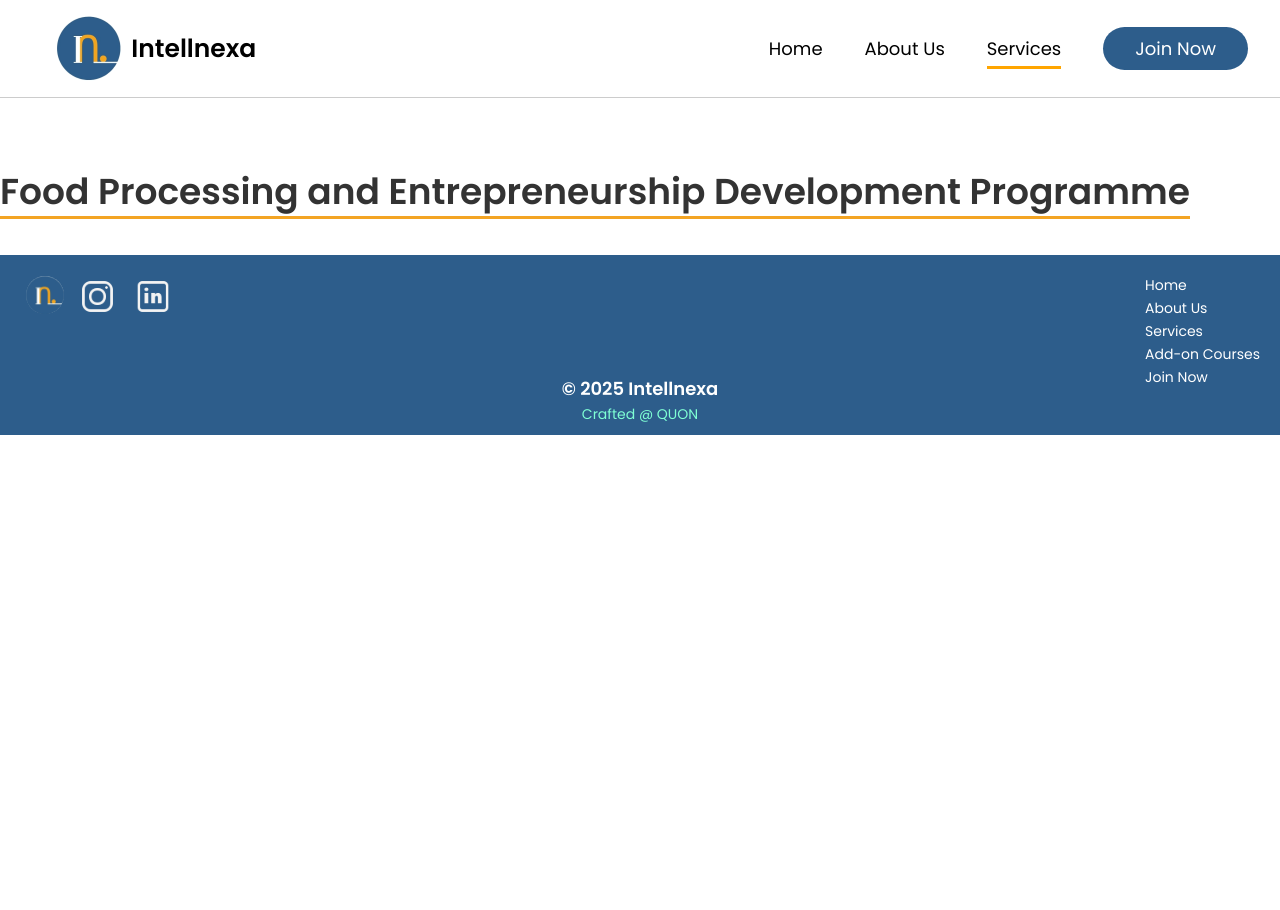
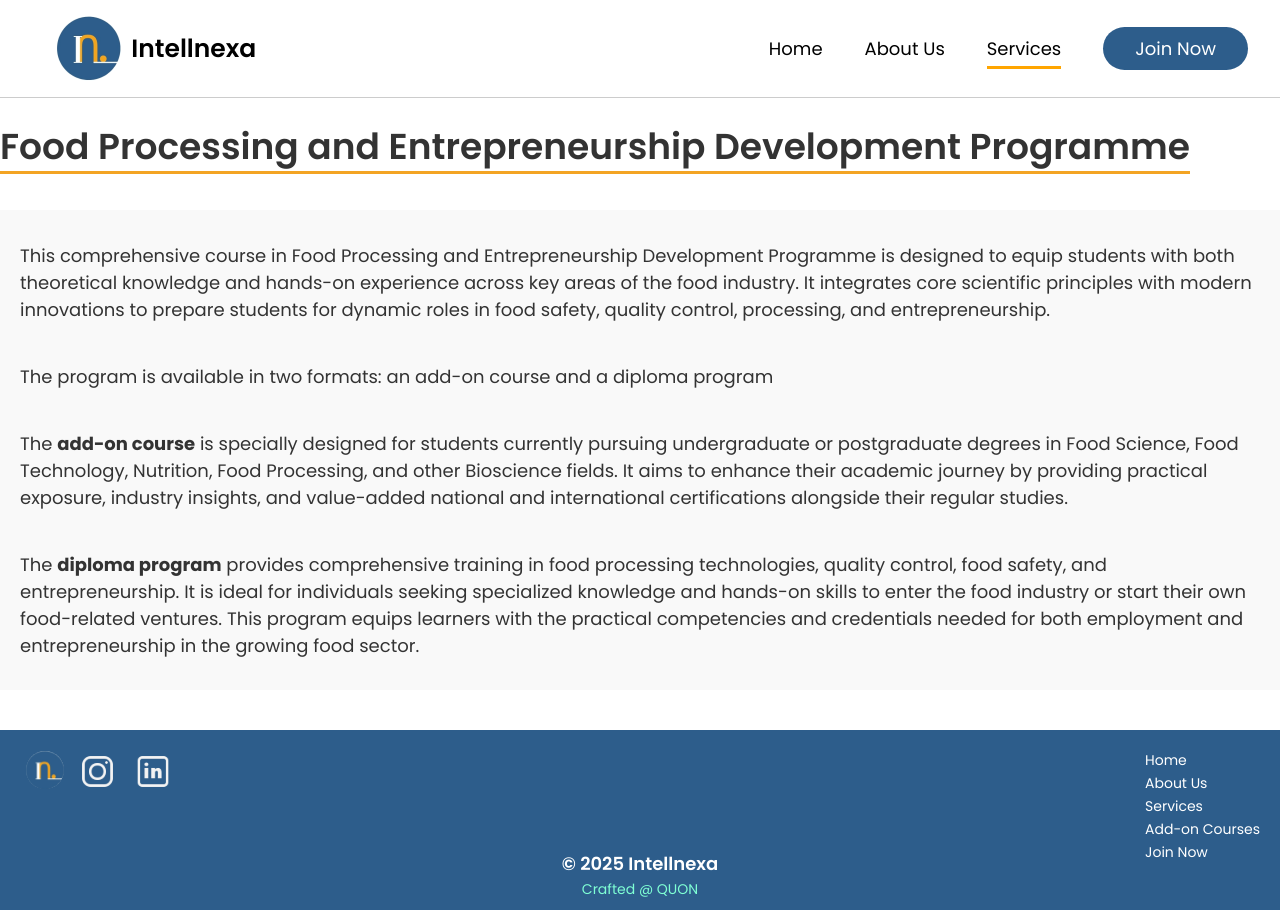
Before and after one commit to achuthspai04/intellnexa, a React (Vite) app: page /foodprocessing in a window 1280 px wide. Before the commit the page ends 800 px from the top, so only its background shows below. Built offline with nearby package versions, Linux system fonts and the light colour scheme.

Commit message:
food block1 done

```diff
--- a/src/pages/foodprocessing.css
+++ b/src/pages/foodprocessing.css
@@ -6,7 +6,7 @@
 }
 
 .food1{
-  margin: -200px auto 0px auto;
+  margin: 120px auto 40px auto;
   text-align: left;
   max-width: 1390px;
 }
@@ -34,3 +34,23 @@
   background: #F3A423;
   z-index: 0;
 }
+
+.box1{
+  display: flex;
+  flex-direction: column;
+  justify-content: center;
+  align-items: flex-start;
+  gap: 40px;
+  background: #F9F9F9;
+  height: 480px;
+  width: 100%;
+}
+
+.box1 p {
+  font-family: 'Poppins', sans-serif;
+  font-size: 18px;
+  font-weight: 400;
+  color: #333333;
+  margin: 0;
+  padding: 0 20px;
+}
--- a/src/pages/foodprocessing.jsx
+++ b/src/pages/foodprocessing.jsx
@@ -9,7 +9,13 @@ function FoodProcessing() {
         <Navbar/>
 
             <div className='food1'>
-                <p className='food-title1'>Food Processing and Entrepreneurship Development  Programme </p>
+                <p className='food-title1'>Food Processing and Entrepreneurship Development Programme</p>
+                <div className='box1'>
+                    <p className='food-text1'>This comprehensive course in Food Processing and Entrepreneurship Development  Programme is designed to equip students with both theoretical knowledge and hands-on  experience across key areas of the food industry. It integrates core scientific principles with  modern innovations to prepare students for dynamic roles in food safety, quality control,  processing, and entrepreneurship.</p>
+                    <p className='food-text2'>The program is available in two formats: an add-on course and a diploma program </p>
+                    <p className='food-text3'>The <strong>add-on course</strong> is specially designed for students currently pursuing undergraduate or  postgraduate degrees in Food Science, Food Technology, Nutrition, Food Processing, and other  Bioscience fields. It aims to enhance their academic journey by providing practical exposure,  industry insights, and value-added national and international certifications alongside their  regular studies. </p>
+                    <p className='food-text4'>The <strong>diploma program</strong> provides comprehensive training in food processing technologies,  quality control, food safety, and entrepreneurship. It is ideal for individuals seeking specialized  knowledge and hands-on skills to enter the food industry or start their own food-related  ventures. This program equips learners with the practical competencies and credentials needed  for both employment and entrepreneurship in the growing food sector.</p>
+                </div>
             </div>
 
        <Footer/>
```
